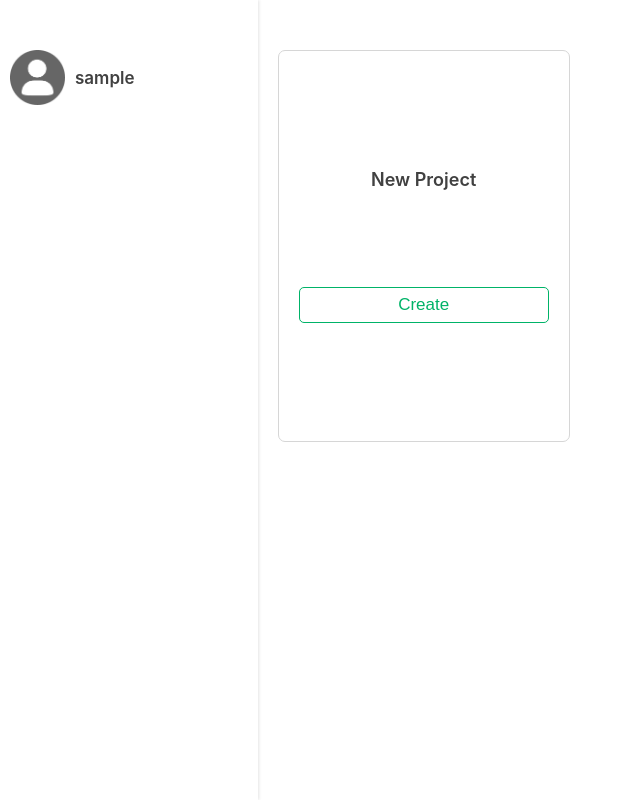
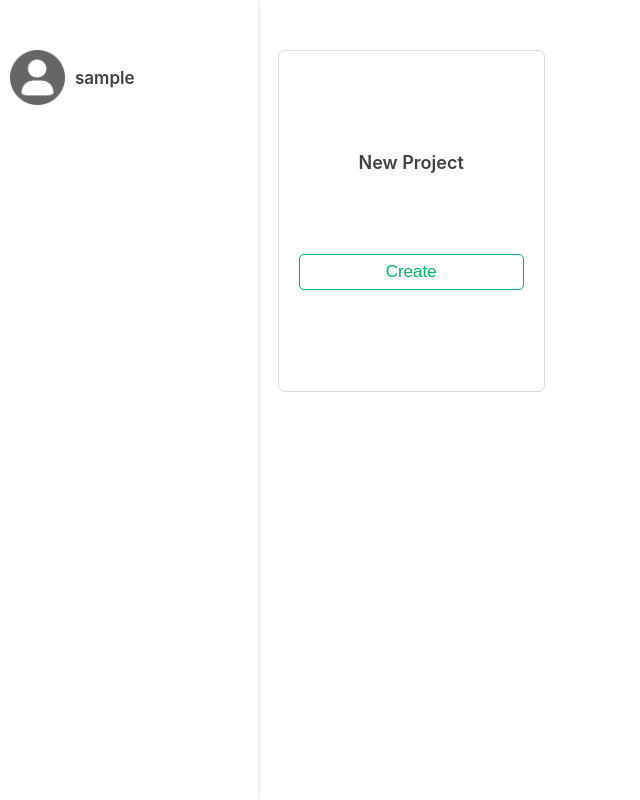
Before and after one commit to shoki61/patika.dev-challenge, a React (Create React App) app: page / in a window 1280 px wide. Shown: the whole page, without its empty margins (0-640 px from the left). Built offline with nearby package versions, Linux system fonts and the light colour scheme; sample sign-in values are in the browser's storage.

Commit message:
fix css and redirect to auth page if there is no username in local storage

```diff
--- a/src/App.js
+++ b/src/App.js
@@ -1,5 +1,5 @@
 import React from 'react';
-import { BrowserRouter, Route, Switch } from 'react-router-dom';
+import { BrowserRouter, Redirect, Route, Switch } from 'react-router-dom';
 
 import Auth from './containers/Auth/Auth';
 import Home from './containers/Home/Home';
@@ -10,12 +10,13 @@ const App = () => {
   return (
     <BrowserRouter>
         <Switch>
+          <Route path='/' exact>
+            <Home/>
+          </Route>
           <Route path='/auth'>
             <Auth/>
           </Route>
-          <Route path='/'>
-            <Home/>
-          </Route>
+          <Redirect to='/'/>
         </Switch>
     </BrowserRouter>
   );
--- a/src/components/TodoList/TodoList.css
+++ b/src/components/TodoList/TodoList.css
@@ -20,20 +20,22 @@
 }
 
 .overlay{
-    width: 290px;
-    height: 390px;
+    width: 265px;
+    height: 340px;
     top:0;
     left:0;
-    display: none;
+    display: flex;
     flex-direction: column;
     align-items: center;
     justify-content: center;
     border-radius: inherit;
     background-color: rgba(41, 41, 41, 0.5);
     position: absolute;
-    padding: 0 50px;
+    padding: 0 35px;
+    opacity: 0;
+    transition: all .2s ease-in-out;
 }
 
 .card:hover .overlay{
-    display: flex;
+    opacity: 1;
 }
--- a/src/components/User/User.js
+++ b/src/components/User/User.js
@@ -1,21 +1,14 @@
-import React, { useEffect, useState } from 'react';
+import React from 'react';
 
 
 import avatar from '../../assets/user-avatar.png';
 import './User.css';
 
-const User = props => {
-    const [ userName, setUserName ] = useState('');
-
-    useEffect(() => {
-        const name = localStorage.getItem('userName');
-        setUserName(name);
-    }, []);
-
-    return <div className='user'>
+const User = props => (
+    <div className='user'>
         <img className='user-avatar' src={avatar} alt='image'/>
-        <p className='user-name ml-1'>{userName}</p>
-    </div>;
-};
+        <p className='user-name ml-1'>{props.user}</p>
+    </div>
+);
 
 export default User;
--- a/src/containers/Home/Home.css
+++ b/src/containers/Home/Home.css
@@ -19,8 +19,8 @@
 }
 
 .card-item{
-    width: 250px;
-    height: 350px;
+    width: 225px;
+    height: 300px;
     margin:20px;
     display: flex;
     flex-direction: column;
--- a/src/containers/Home/Home.js
+++ b/src/containers/Home/Home.js
@@ -1,5 +1,6 @@
 import React, { useEffect, useState } from 'react';
 import { connect } from 'react-redux';
+import { useHistory } from 'react-router-dom';
 import { v4 as uuidv4 } from 'uuid';
 
 
@@ -12,7 +13,8 @@ import * as actions from '../../store/actions/index';
 import './Home.css';
 
 const Home = props => {
-    const [ todos, setTodos ] = useState([]);
+    const history = useHistory();
+    const [ user, setUser ] = useState();
     const [ newTodo, setNewTodo ] = useState(false);
     const [ category, setCategory ] = useState(true);
     const [ categories, setCategories ] = useState([]);
@@ -26,10 +28,13 @@ const Home = props => {
 
 
     useEffect(() => {
-        setTodos(props.todos);
+        const user = localStorage.getItem('userName');
+        if(!user) {
+            return history.push('/auth');
+        };
+        setUser(user);
         setCategories(props.categories);
-        console.log('START')
-    }, [props.todos, props.categories, categories]);
+    }, [props.categories, categories]);
 
 
     const addTodo = () => {
@@ -114,25 +119,14 @@ const Home = props => {
         setCategories(updatedCategories);
     };
 
-    return <div className='home'>
-        <div className='home-left'>
-            <User/>
-            <div className='categories-container mt-3 m-1'>
 
-                {categories.map((item, index) =>
-                    <p key={index} className='mt-1'><Input onChange={(event) => getFilteredTodos(event, item.name)} checked={item.isSelected} value={item.isSelected}  label={item.name} element='checkbox' type='checkbox' /></p>
-                )}
-            </div>
-        </div>
-        <div className='home-right'>
-            {
-                props.todos.length > 0 && props.todos.map(item => {
-                    const test = categories.filter(ctgs => ctgs.isSelected === true);
-                    if(test.length > 0){
+    const renderTodos = item => {
+        const isSelectedCategory = categories.filter(ctgs => ctgs.isSelected === true);
+        if(isSelectedCategory.length > 0){
             let filteredTodos;
-                        test.map(ctg => {
+            isSelectedCategory.map(ctg => {
                 if(ctg.name === item.category){
-                                return filteredTodos = <TodoList
+                    filteredTodos = <TodoList
                         id={item.id}
                         key={item.id}
                         delete={() => deleteTodo(item.id)}
@@ -140,10 +134,10 @@ const Home = props => {
                         title={item.title}
                         items={item.items}
                         category={item.category}
-                                />
-                            }
-                        })
-                        return filteredTodos
+                    />;
+                };
+            });
+            return filteredTodos;
         }else{
             return <TodoList
                 id={item.id}
@@ -153,11 +147,30 @@ const Home = props => {
                 title={item.title}
                 items={item.items}
                 category={item.category}
+            />;
+        };
+    };
+
+    return <div className='home'>
+        <div className='home-left'>
+            <User user={user}/>
+            <div className='categories-container mt-3 m-1'>
+                {
+                    categories.map((item, index) => <p key={index} className='mt-1'>
+                        <Input
+                            onChange={(event) => getFilteredTodos(event, item.name)}
+                            checked={item.isSelected}
+                            value={item.isSelected}
+                            label={item.name}
+                            element='checkbox'
+                            type='checkbox'
                         />
-                    }
-                })
-            }
-
+                    </p>
+                )}
+            </div>
+        </div>
+        <div className='home-right'>
+            {props.todos.length > 0 && props.todos.map(item => renderTodos(item))}
 
             {
                 newTodo && <Card className='mr-2 mb-2'>
```
Lines whose indentation alone changed are shown as unchanged.
